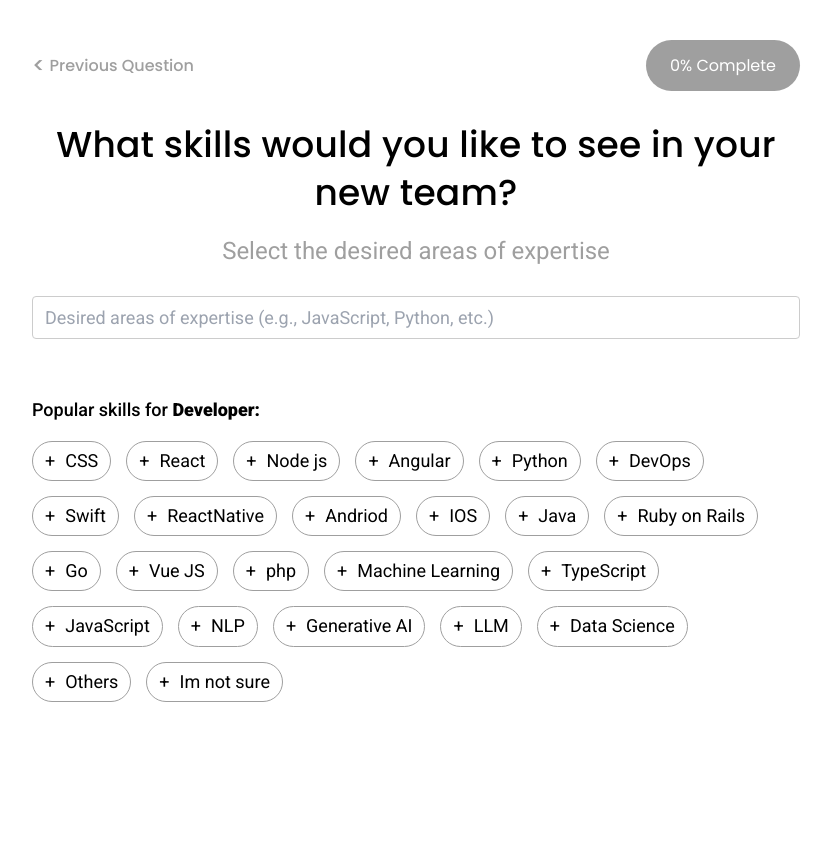
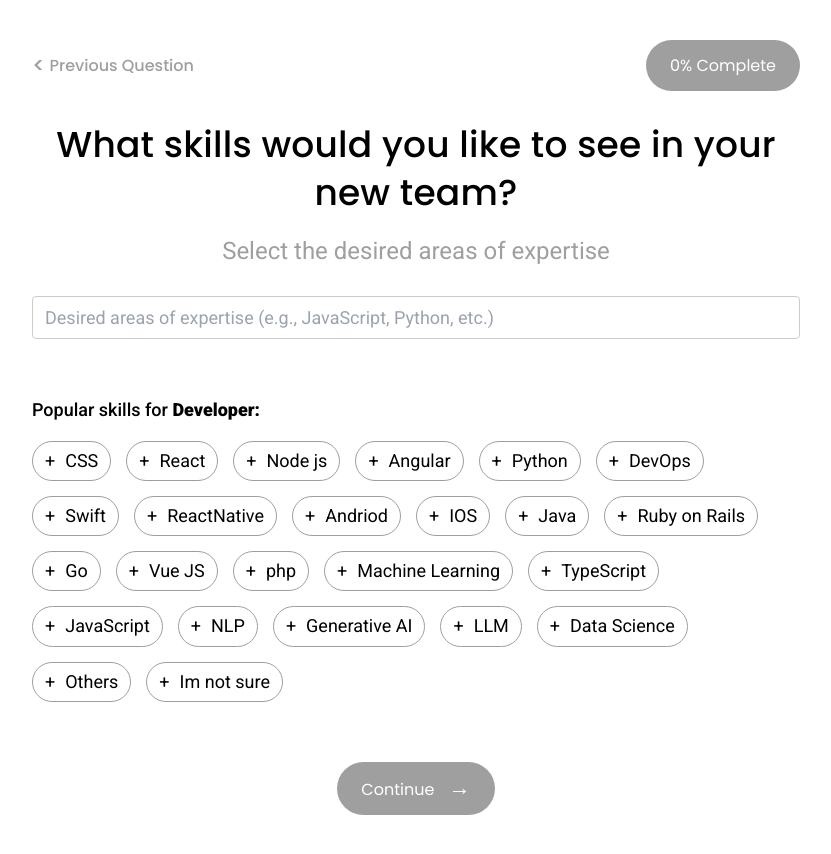
Before and after one commit to zohaibwebdev/codeAnalytics-dashboard, a Next.js app: page / in a window 1280 px wide. Shown: the whole page, without its empty margins (224-1055 px from the left). Before the commit the page ends 800 px from the top, so only its background shows below. Built offline with nearby package versions, Linux system fonts and the light colour scheme.

Commit message:
fix: continue button added to skill section

```diff
--- a/src/components/skills-section/SkillSection.jsx
+++ b/src/components/skills-section/SkillSection.jsx
@@ -35,6 +35,9 @@ const SkillSection = () => {
                 ))}
             </div>
         </div>
+        <div className={styles.continue}>
+          <button className={styles.nextButton}>Continue <span className={styles.continueSpan}>&rarr;</span></button>
+        </div>
       </div>
     </section>
   );
--- a/src/components/skills-section/SkillSection.module.css
+++ b/src/components/skills-section/SkillSection.module.css
@@ -133,3 +133,12 @@
   font-weight: 400;
   line-height: 22.14px;
 }
+.continue{
+  margin-top: 30px;
+  text-align: center;
+}
+.continueSpan{
+  font-size: 22px;
+  font-weight: bold;
+  margin-left: 10px;
+}
```
